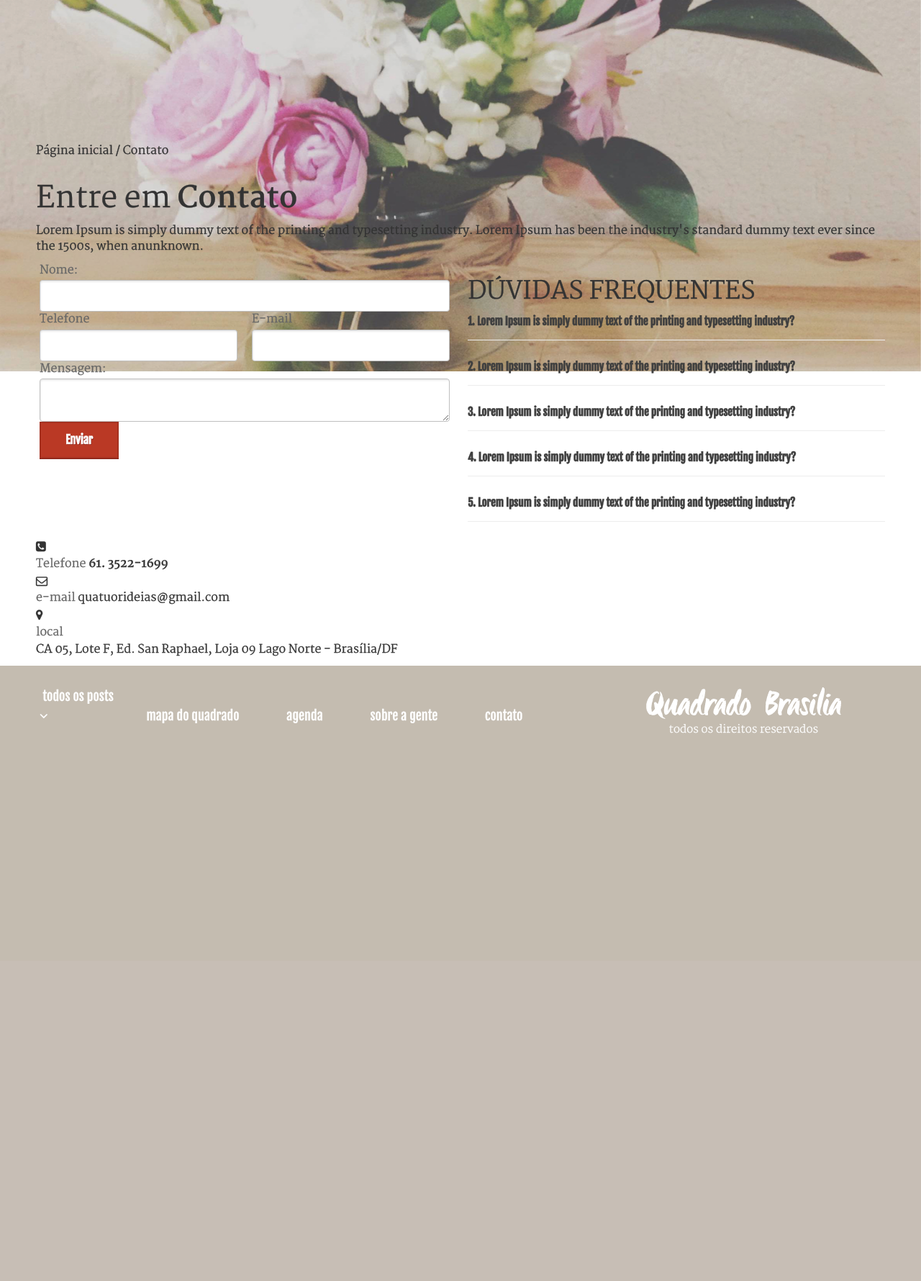
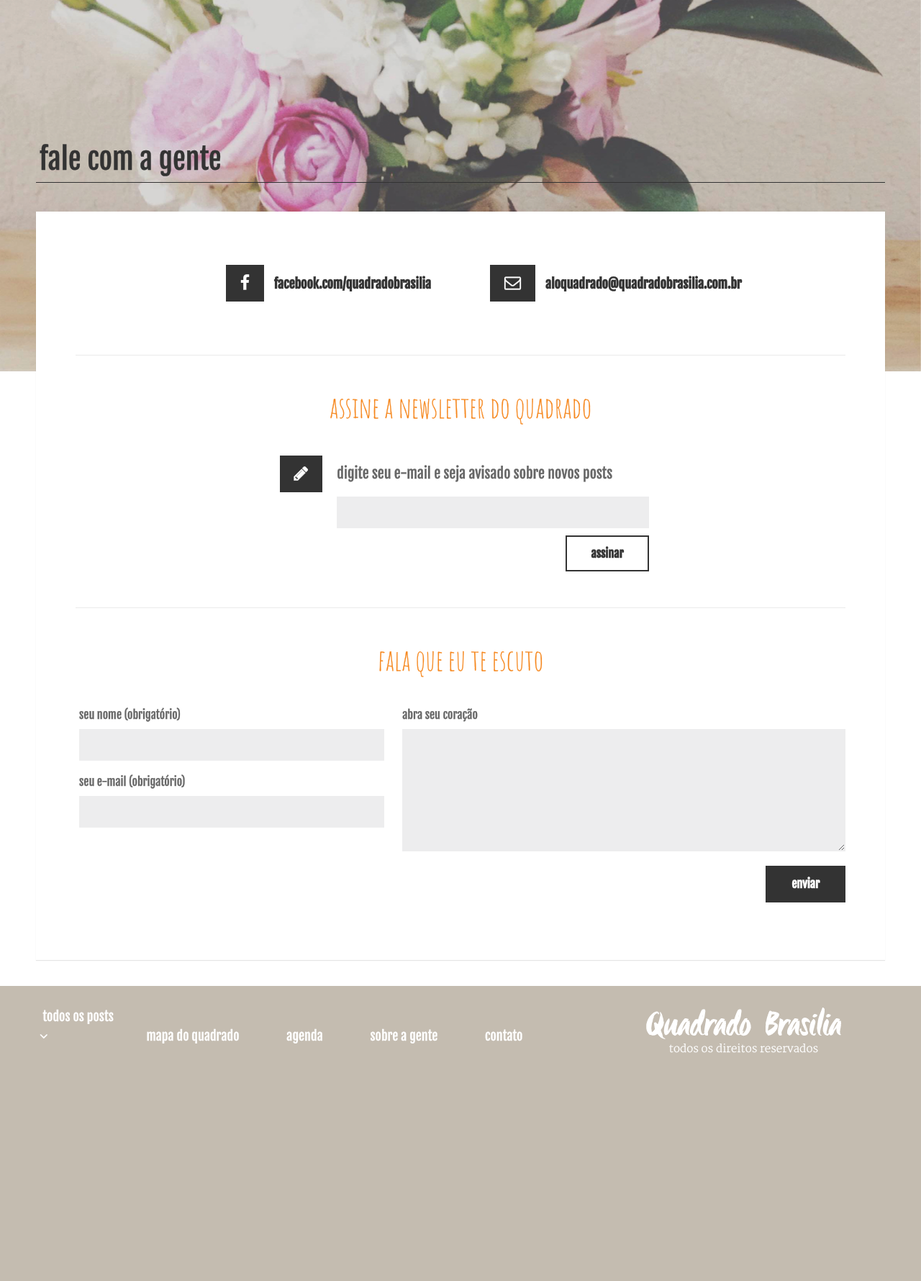
Before and after one commit to mateusmoura/quadrado, a PHP site: page /contato.php in a window 1280 px wide. Shown: the part 237-2017 px from the top of the page at 72% size. Before the commit the page ends 1256 px from the top, so only its background shows below. Run offline with PHP 8.4, Linux system fonts and the light colour scheme.

Commit message:
front-end contact page 📩

```diff
--- a/prototipo/contato.php
+++ b/prototipo/contato.php
@@ -1,154 +1,96 @@
 <?php include("inc/header.php"); ?>
 
-		<main role="main">
-			<div class="block__title">
+			<main role="main" class="contact">
+				<section class="block__post">
 					<div class="center">
 						<div class="row">
-						<div class="col-m-12 block__title--breadcrumb">
-							<p class="breadcrumb"><a href="index.php">Página inicial</a> / Contato</p>
-						</div>
+							<div class="col-m-12">
+								<div class="block__post--title">
+									<h1>fale com a gente</h1>
 
-						<div class="col-m-12">
-							<h1>Entre em <strong>Contato</strong></h1>
-							<p>Lorem Ipsum is simply dummy text of the printing and typesetting industry. Lorem Ipsum has been the industry's standard dummy text ever since the 1500s, when anunknown.</p>
+									<div class="block__post--time"></div>
 								</div>
 							</div>
 						</div>
 					</div>
 
-			<div class="wrap">
-				<div class="bg"></div>
-				<div class="content">
-					<section class="block__page">
-						<div class="row padded-x2">
-							<div class="col-m-6">
-								<div class="block__form">
-									<form action="#url" class="validate">
+					<div class="bg-white">
+						<div class="center">
+							<div class="block__post--content">
+								<div class="block__social">
 									<div class="row">
-											<div class="col-m-12">
-												<label for="nome">Nome:</label>
-												<input type="text" name="nome" id="nome" class="form-style radius required">
+										<div class="col-m-6 align-right">
+											<a href="http://facebook.com/quadradobrasilia" target="_blank" class="btn btn-link btn-facebook-2">
+												<i class="fa fa-facebook"></i>
+												facebook.com/quadradobrasilia
+											</a>
+										</div>
+
+										<div class="col-m-6 align-left">
+										<a href="mailTo:aloquadrado@quadradobrasilia.com.br" target="_blank" class="btn btn-link btn-email-2">
+												<i class="fa fa-envelope-o"></i>
+												aloquadrado@quadradobrasilia.com.br
+											</a>
+										</div>
 									</div>
 								</div>
 
-										<div class="row">
-											<div class="col-m-6">
-												<label>Telefone</label>
-												<input type="text" name="telefone" class="mask-phone form-style radius required">
+								<div class="block__newsletter">
+									<h3>assine a newsletter do quadrado</h3>
+
+									<form action="">
+										<div class="row padded-x2">
+											<div class="col-m-4 align-right">
+												<i class="fa fa-pencil bg-default"></i>
 											</div>
 
-											<div class="col-m-6">
-												<label for="email">E-mail</label>
-												<input type="text" name="email" class="form-style radius required">
+											<div class="col-m-5 align-left">
+												<label for="field-newsletter">digite seu e-mail e seja avisado sobre novos posts</label>
+												<input type="text" name="field-newsletter" id="field-newsletter" class="form-style">
+
+												<div class="align-right">
+													<button type="submit" class="btn btn-white">assinar</button>
+												</div>
+											</div>
+										</div>
+									</form>
+								</div>
+
+								<div class="block__form--contact">
+									<h3>fala que eu te escuto</h3>
+
+									<div class="row padded-x2">
+										<div class="col-m-5">
+											<div class="row">
+												<div class="col-m-12">
+													<label>seu nome (obrigatório)</label>
+													<input type="text" name="" id="" class="form-style">
 												</div>
 											</div>
 
 											<div class="row">
 												<div class="col-m-12">
-												<label for="message">Mensagem:</label>
-												<textarea name="message" class="form-style radius required"></textarea>
+													<label>seu e-mail (obrigatório)</label>
+													<input type="text" name="" id="" class="form-style">
+												</div>
 											</div>
 										</div>
 
-										<div class="row">
-											<div class="col-m-6">
-												<button type="submit" class="btn btn-error">Enviar</button>
+										<div class="col-m-7">
+											<label>abra seu coração</label>
+
+											<textarea name="" class="form-style"></textarea>
+
+											<div class="align-right">
+												<button type="submit" class="btn btn-default">enviar</button>
 											</div>
 										</div>
-									</form>
-								</div>
-							</div>
-
-							<div class="col-m-6">
-								<div class="block__faq">
-									<h2>DÚVIDAS FREQUENTES</h2>
-
-									<div class="collapse">
-										<div class="coll_title">
-											<h4><a href="#this">1. Lorem Ipsum is simply dummy text of the printing and typesetting industry?</a></h4>
-										</div>
-
-										<div class="coll_content">
-											<p>Typesetting, remaining essentially unchanged. It was popularised in the 1960s with the release of Letraset sheets containing Lorem Ipsum passages, and more recently with desktop publishing software like Aldus PageMaker including versions of Lorem Ipsum.</p>
-										</div>
-									</div>
-
-									<div class="collapse">
-										<div class="coll_title">
-											<h4><a href="#this">2. Lorem Ipsum is simply dummy text of the printing and typesetting industry?</a></h4>
-										</div>
-
-										<div class="coll_content">
-											<p>Typesetting, remaining essentially unchanged. It was popularised in the 1960s with the release of Letraset sheets containing Lorem Ipsum passages, and more recently with desktop publishing software like Aldus PageMaker including versions of Lorem Ipsum.</p>
-										</div>
-									</div>
-
-									<div class="collapse">
-										<div class="coll_title">
-											<h4><a href="#this">3. Lorem Ipsum is simply dummy text of the printing and typesetting industry?</a></h4>
-										</div>
-
-										<div class="coll_content">
-											<p>Typesetting, remaining essentially unchanged. It was popularised in the 1960s with the release of Letraset sheets containing Lorem Ipsum passages, and more recently with desktop publishing software like Aldus PageMaker including versions of Lorem Ipsum.</p>
-										</div>
-									</div>
-
-									<div class="collapse">
-										<div class="coll_title">
-											<h4><a href="#this">4. Lorem Ipsum is simply dummy text of the printing and typesetting industry?</a></h4>
-										</div>
-
-										<div class="coll_content">
-											<p>Typesetting, remaining essentially unchanged. It was popularised in the 1960s with the release of Letraset sheets containing Lorem Ipsum passages, and more recently with desktop publishing software like Aldus PageMaker including versions of Lorem Ipsum.</p>
-										</div>
-									</div>
-
-									<div class="collapse">
-										<div class="coll_title">
-											<h4><a href="#this">5. Lorem Ipsum is simply dummy text of the printing and typesetting industry?</a></h4>
-										</div>
-
-										<div class="coll_content">
-											<p>Typesetting, remaining essentially unchanged. It was popularised in the 1960s with the release of Letraset sheets containing Lorem Ipsum passages, and more recently with desktop publishing software like Aldus PageMaker including versions of Lorem Ipsum.</p>
 									</div>
 								</div>
 							</div>
 						</div>
 					</div>
 				</section>
-
-					<aside>
-						<div class="aside__dataIcon">
-							<div class="date">
-								<i class="fa fa-phone-square"></i>
-
-								<div>
-									<label>Telefone</label>
-									<strong><span>61.</span> 3522-1699</strong>
-								</div>
-							</div>
-
-							<div class="time">
-								<i class="fa fa-envelope-o"></i>
-
-								<div>
-									<label>e-mail</label>
-									<a href="mailto:quatuorideias@gmail.com">quatuorideias@gmail.com</a>
-								</div>
-							</div>
-
-							<div class="map">
-								<i class="fa fa-map-marker"></i>
-
-								<div>
-									<label>local</label>
-									<p>CA 05, Lote F, Ed. San Raphael, Loja 09 Lago Norte - Brasília/DF</p>
-								</div>
-							</div>
-						</div>
-					</aside>
-				</div>
-			</div>
 			</main>
 
 <?php include("inc/footer.php"); ?>
--- a/prototipo/css/less/base.less
+++ b/prototipo/css/less/base.less
@@ -55,3 +55,6 @@ ________________________________________________________________ */
 @import "components/site-block_map.less";
 @import "components/site-block_gallery.less";
 @import "components/site-block_loading.less";
+@import "components/site-block_social.less";
+@import "components/site-block_newsletter.less";
+@import "components/site-block_form.less";
--- a/prototipo/css/less/components/buttons.less
+++ b/prototipo/css/less/components/buttons.less
@@ -146,6 +146,37 @@ ________________________________________________________________ */
 	}
 }
 
+// Botão Facebook
+.btn-facebook-2 {
+	&:hover {
+		color: @text-color;
+		text-decoration: underline;
+	}
+
+	.fa-facebook {
+		background-color: @btn-default-bg;
+		color: @cor-branco;
+		font-size: 23px;
+		padding: 14px 20px;
+	}
+}
+
+// Botão Email
+.btn-email-2 {
+	&:hover {
+		color: @text-color;
+		text-decoration: underline;
+	}
+
+	.fa-envelope-o {
+		background-color: @btn-default-bg;
+		color: @cor-branco;
+		font-size: 23px;
+		padding: 14px 20px;
+	}
+}
+
+
 /*
 *	TAMANHO DOS BOTÕES
 */
--- a/prototipo/css/less/components/forms.less
+++ b/prototipo/css/less/components/forms.less
@@ -147,6 +147,7 @@ textarea.form-style{
 	border-radius: .25em;
 	color: @label-color;
 	display: inline-block;
+	font-family: @font-family-sans-serif-2;
 	font-size: @font-size-base;
 	//font-weight: bold;
 	line-height: 1.1;
--- /dev/null
+++ b/prototipo/css/less/components/site-block_form.less
@@ -0,0 +1,40 @@
+/**
+* Arquivo responsavel pelo estilo do Bloco dos Formulários
+*
+* @version:  1.0
+*
+* Copyright(c) Todos os direitos reservados
+*/
+
+/* Bloco dos Formulários
+____________________________________________________________________________________ */
+
+.block__form {
+	&--contact {
+		border-top: solid 1px #eaeaea;
+		margin: 0 55px 80px;
+		padding-top: 50px;
+
+		h3 {
+			color: #f6881f;
+			font-family: @font-family-cursive;
+			font-size: 40px;
+			font-weight: 400;
+			margin: 0 0 45px 0;
+			text-align: center;
+		}
+
+		label {
+			margin-bottom: 5px;
+		}
+
+		input {
+			margin-bottom: 20px;
+		}
+
+		textarea {
+			min-height: 170px;
+			margin-bottom: 20px;
+		}
+	}
+}
--- /dev/null
+++ b/prototipo/css/less/components/site-block_newsletter.less
@@ -0,0 +1,43 @@
+/**
+* Arquivo responsavel pelo estilo do Bloco de Newsletter
+*
+* @version:  1.0
+*
+* Copyright(c) Todos os direitos reservados
+*/
+
+/* Bloco de Newsletter
+____________________________________________________________________________________ */
+
+.block__newsletter {
+	border-top: solid 1px #eaeaea;
+	margin: 0 55px 50px;
+	padding-top: 50px;
+
+	h3 {
+		color: #f6881f;
+		font-family: @font-family-cursive;
+		font-size: 40px;
+		font-weight: 400;
+		margin: 0 0 45px 0;
+		text-align: center;
+	}
+
+	.bg-default {
+		background-color: @btn-default-bg;
+		color: @cor-branco;
+		font-size: 23px;
+		padding: 14px 20px;
+	}
+
+	label {
+		font-size: 20px;
+		font-weight: 400;
+		margin-bottom: 16px;
+		padding-top: 14px;
+	}
+
+	input {
+		margin-bottom: 10px;
+	}
+}
--- /dev/null
+++ b/prototipo/css/less/components/site-block_social.less
@@ -0,0 +1,15 @@
+/**
+* Arquivo responsavel pelo estilo do Bloco de Rede Social
+*
+* @version:  1.0
+*
+* Copyright(c) Todos os direitos reservados
+*/
+
+/* Bloco de Rede Social
+____________________________________________________________________________________ */
+
+.block__social {
+	margin-bottom: 60px;
+	padding-top: 60px;
+}
--- a/prototipo/css/less/general/estructure.less
+++ b/prototipo/css/less/general/estructure.less
@@ -164,7 +164,7 @@ img {
 }
 
 // Cor de seleção do texto
-.selectionCustom(#007dc4);
+.selectionCustom(#E6CDCA);
 
 /* OVERLAY
 	>> Usado para AJAX e outras funcionalidades
--- a/prototipo/css/less/general/main.less
+++ b/prototipo/css/less/general/main.less
@@ -29,7 +29,7 @@ main {
 		}
 	}
 
-	&.internal, &.search {
+	&.internal, &.search, &.contact {
 		.block__post {
 			margin-bottom: 0;
 		}
@@ -52,6 +52,17 @@ main {
 		}
 	}
 
+	&.contact {
+		.bg-white {
+			margin-top: 280px;
+			padding-top: 0;
+		}
+
+		.block__post--content {
+			margin-top: -270px;
+		}
+	}
+
 	.btn-link {
 		font-family: @font-family-sans-serif-2;
 		font-size: 18px;
--- a/prototipo/css/less/general/variables.less
+++ b/prototipo/css/less/general/variables.less
@@ -181,7 +181,7 @@ ________________________________________________________________ */
 
 /* INPUTS */
 // Background-color dos inputs
-@input-bg:						#fff;
+@input-bg:						#ededee;
 @input-bg-desativado:			@cinza-lighter;
 
 // Tamanho font no Intpu
@@ -190,7 +190,7 @@ ________________________________________________________________ */
 // Cor do Input
 @input-color:					@cinza;
 // Cor da borda do Input
-@input-border:					#bfbfbf; //@cinza-dark;
+@input-border:					#ededee;
 // Tamanho das Border radius do Input
 @input-border-radius:			4px;
 @input-border-radius-grande:	@border-radius-grande;
@@ -198,7 +198,7 @@ ________________________________________________________________ */
 
 
 // Border color no Focus
-@input-border-focus:			@cor-verde;  //#1cb3e8;
+@input-border-focus:			#7B3E3C;  //#1cb3e8;
 // Cor do texto no placeholder
 @input-color-placeholder:		#c2cacc;
 
@@ -226,7 +226,7 @@ ________________________________________________________________ */
 // Ativa a animação ou não no Focus
 @animate-focus-input:			true;
 // Ativa ou desativa o Shadow no Input EX: true ou false;
-@shadow-input:					true;
+@shadow-input:					false;
 
 
 /* VARIÁVEIS
```
Also changed, not shown: prototipo/css/base.css, 1 other file. Lines whose indentation alone changed are shown as unchanged.
